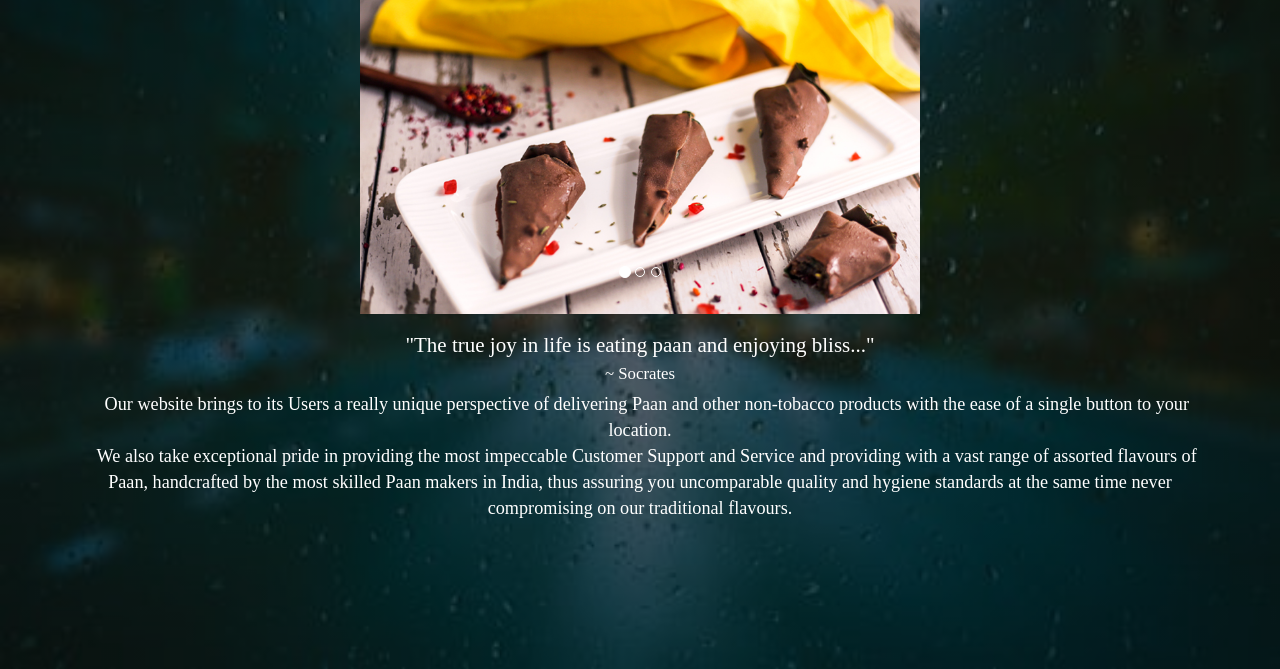
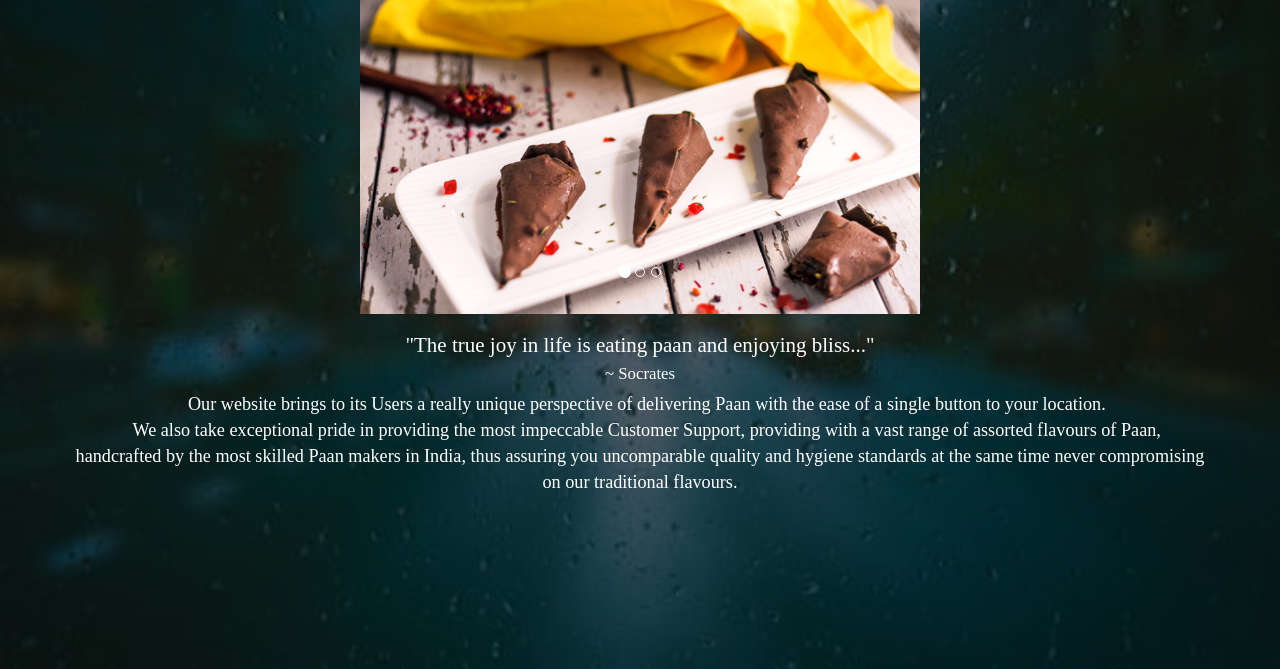
Before and after one commit to Chuna-Lagake/ChunaLagake, a Flask app: page /about in a window 1280 px wide. Shown: the part 131-800 px from the top of the page. Run offline with Flask 2, Linux system fonts and the light colour scheme; some libraries are stand-ins or nearby versions.

```diff
--- a/chuna_lagake/templates/about.html
+++ b/chuna_lagake/templates/about.html
@@ -37,8 +37,8 @@
 			<h2>"The true joy in life is eating paan and enjoying bliss..."</h2>
 			<p id="socrates"> ~ Socrates</p>
 			<p class="description">
-				&nbsp&nbsp Our website brings to its Users a really unique perspective of delivering Paan and other non-tobacco products with the ease of a single button to your location.<br>
-				&nbsp&nbsp We also take exceptional pride in providing the most impeccable Customer Support and Service and providing with a vast range of assorted flavours of Paan, handcrafted by the most skilled Paan makers in India, thus assuring you uncomparable quality and hygiene standards at the same time never compromising on our traditional flavours.
+				&nbsp&nbsp Our website brings to its Users a really unique perspective of delivering Paan with the ease of a single button to your location.<br>
+				&nbsp&nbsp We also take exceptional pride in providing the most impeccable Customer Support, providing with a vast range of assorted flavours of Paan, handcrafted by the most skilled Paan makers in India, thus assuring you uncomparable quality and hygiene standards at the same time never compromising on our traditional flavours.
 				</p>
 		</div>
 {% endblock content%}
```
